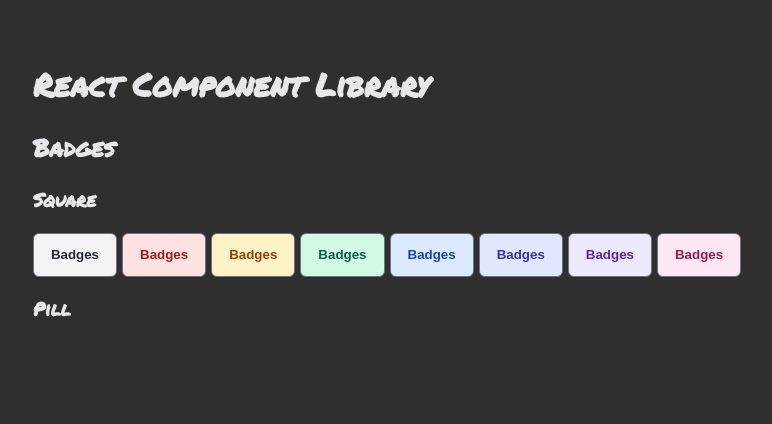
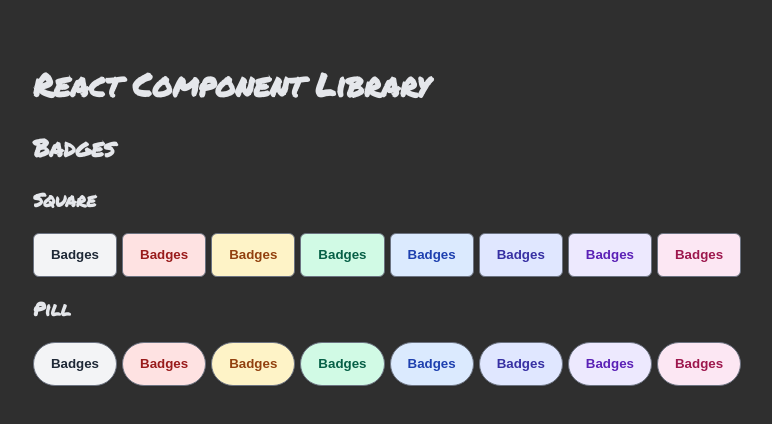
Before and after one commit to emirisato1003/react-component-library, a React (Vite) app: page / in a window 1280 px wide. Shown: the top 424 px of the page, without its empty margins (253-1025 px from the left). Built offline with nearby package versions, Linux system fonts and the light colour scheme; the HTML template or start-up script is replaced by a standard one.

Commit message:
complete pill badges using badge component

```diff
--- a/src/App.jsx
+++ b/src/App.jsx
@@ -14,11 +14,17 @@ function App() {
       <div className="square-badges">
         {
           badges.map(color =>
-            <Badges color={color}>Badges</Badges>)
+            <Badges key={color} color={color}>Badges</Badges>)
         }
       </div>
 
       <h3>Pill</h3>
+      <div className="pill-badges">
+      {
+          badges.map(color =>
+            <Badges key={color} color={color} className='pill'>Badges</Badges>)
+        }
+      </div>
     </main>
   );
 }
--- a/src/assets/Badges.jsx
+++ b/src/assets/Badges.jsx
@@ -1,13 +1,13 @@
 // import Button from "./components/Button/Button";
-
+import classNames from "classnames";
 // import Button from "../Button/Button";
 
 
-export default function Badges({ children, color }) {
-    console.log(color);
+export default function Badges({ children, color, className }) {
+    const allClasses = classNames(color, className)
     return (
         <>
-            <button className={color}>{children}</button>
+            <button className={allClasses}>{children}</button>
         </>
     );
 }
--- a/src/index.css
+++ b/src/index.css
@@ -33,6 +33,15 @@ button {
 .square-badges{
   display: flex;
   gap: 5px;
+}
+
+.pill-badges{
+  display: flex;
+  gap: 5px;
+}
+
+button.pill{
+  border-radius: 50px;
 }
 
 button.gray{
```
